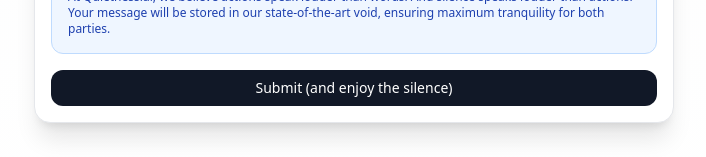
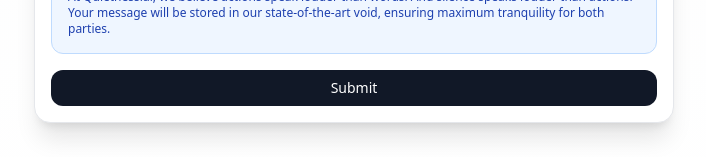
Before and after one commit to ShaharZivan/quietness-ai, a React (Vite) app: page /contact in a window 1280 px wide. Shown: the part 897-1054 px from the top of the page, without its empty margins (286-992 px from the left). Built offline with nearby package versions, Linux system fonts and the light colour scheme.

Commit message:
submit button

```diff
--- a/src/contact.jsx
+++ b/src/contact.jsx
@@ -196,7 +196,7 @@ export default function ContactPage() {
                 type="submit"
                 className="w-full rounded-xl bg-gray-900 hover:bg-gray-800"
               >
-                Submit (and enjoy the silence)
+                Submit
               </Button>
             </form>
           </CardContent>
```
